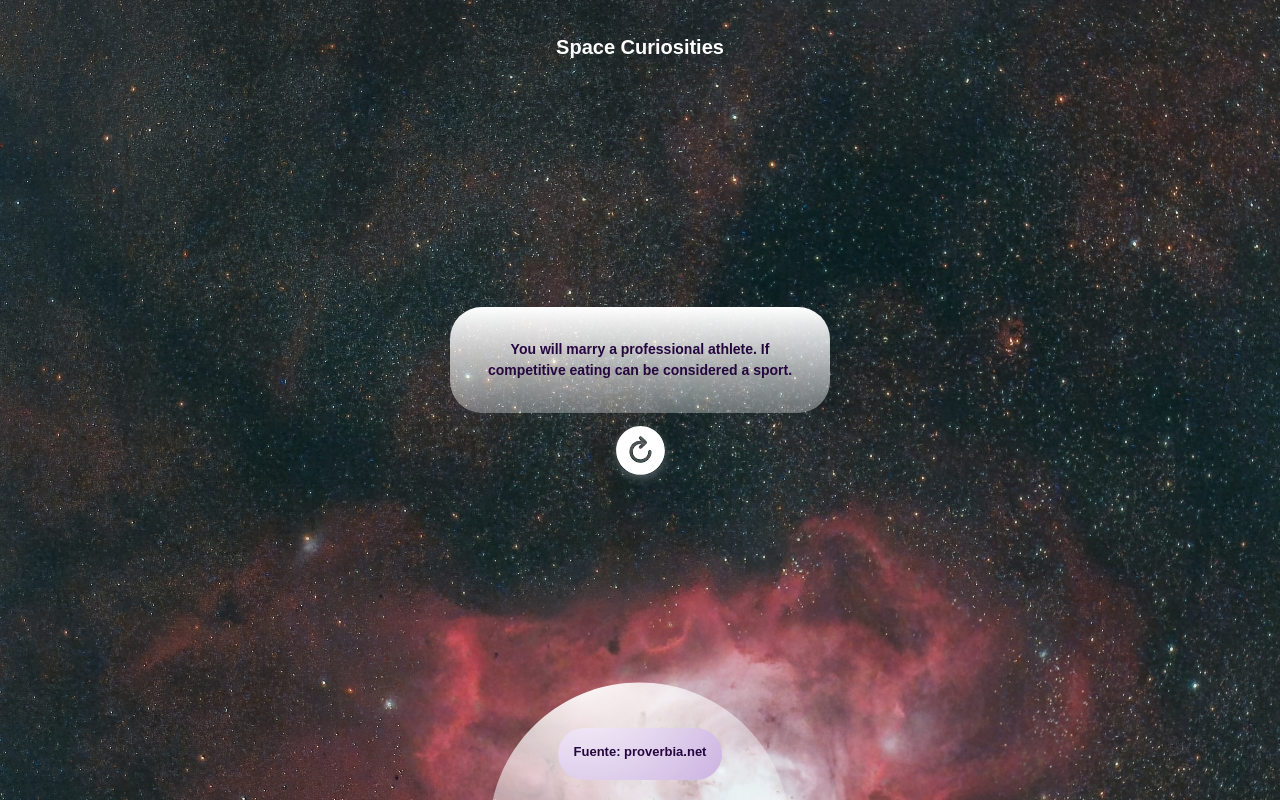
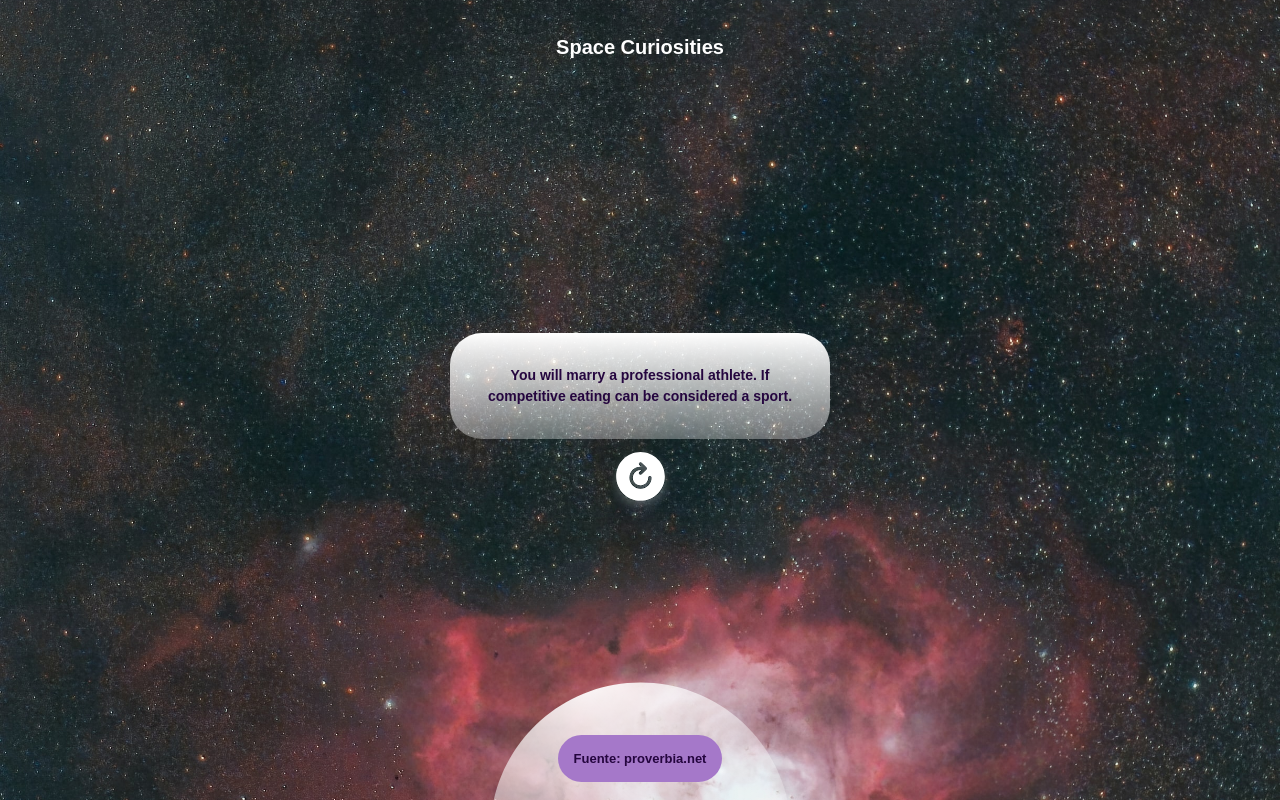
Before and after one commit to cesar-velazquez/phrases, a React (Vite) app: page / in a window 1280 px wide. Built offline with nearby package versions, Linux system fonts and the light colour scheme; a web font is replaced by a local one.

Commit message:
cambio position v2.2

```diff
--- a/src/components/styles/QuoteBox.css
+++ b/src/components/styles/QuoteBox.css
@@ -51,20 +51,27 @@
 
 .author {
     color: #25063f;
+    background-color: #a578c9;
+    border-radius: 2rem;
     font-family: Arial, sans-serif;
     font-size: 13px;
     padding: 1rem;
-    margin-bottom: 3%;
-    position: sticky;
+    margin-bottom: 1%;
+    position: absolute;
+    bottom: 20px;
     z-index: 2;
 }
 
 .footer {
     text-align: center;
-    background-color: #a578c9;
-    border-radius: 2rem;
     display: flex;
     justify-content: center;
     align-items: center;
     margin: 0 auto;
 }
+
+@media (min-width:1000px){
+    .author{
+        bottom: 5px;
+    }
+}
```
